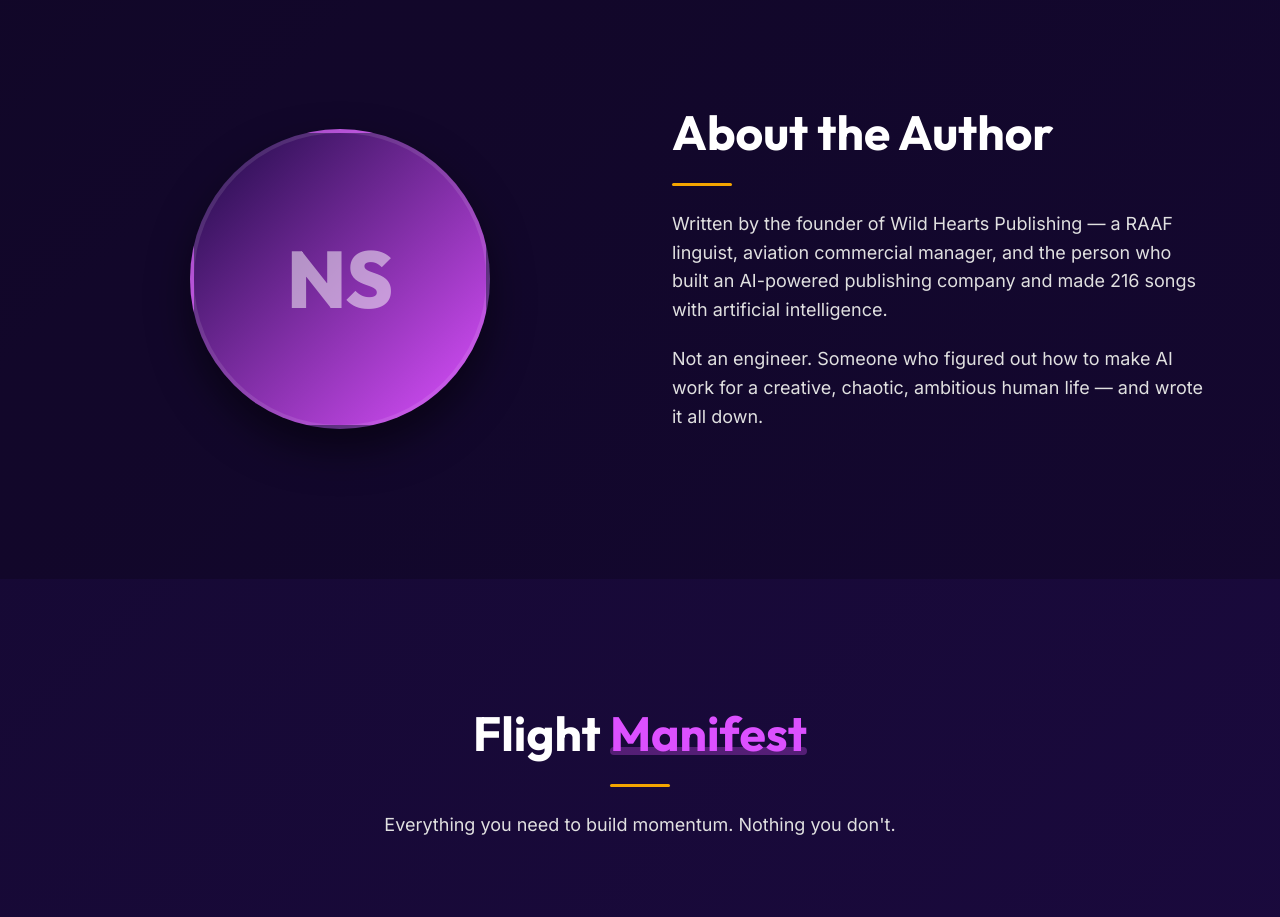
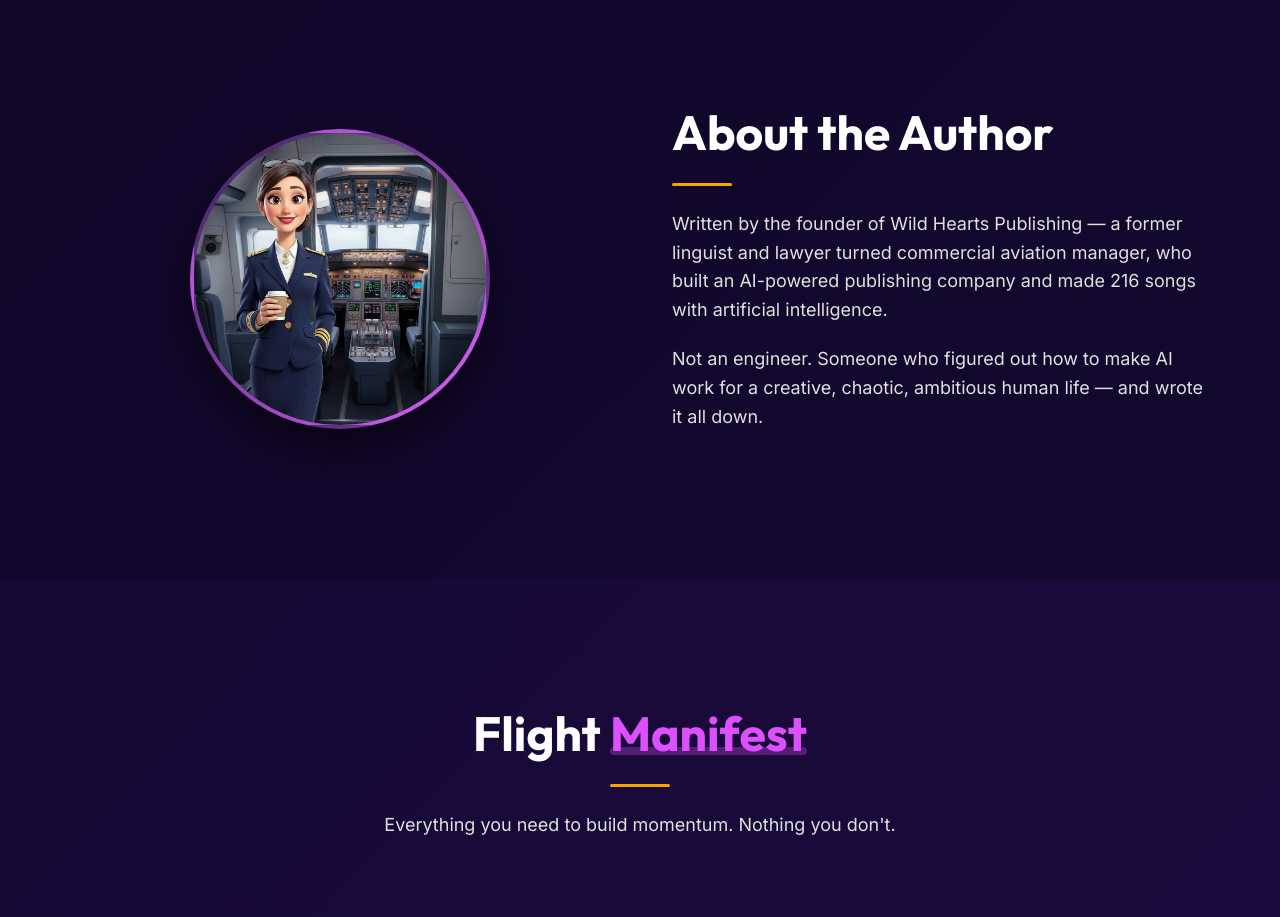
Before and after one commit to wild-hearts/cleared-for-takeoff, a plain HTML site: page index.html in a window 1280 px wide. Shown: the part 3920-4837 px from the top of the page. Drawn offline with Linux system fonts and the light colour scheme.

Commit message:
De-identify author bio and add Captain Naomi portrait

```diff
--- a/index.html
+++ b/index.html
@@ -215,14 +215,15 @@
             <div class="grid-2">
                 <div class="author-visual slide-in-left">
                     <div class="author-image-placeholder">
-                        <div class="author-initials">NS</div>
+                        <img src="assets/crew/captain-naomi.png?v=3" alt="Naomi Shiels" class="author-image">
                     </div>
                 </div>
                 <div class="author-text slide-in-right">
                     <h2>About the Author</h2>
                     <div class="rule-gold"></div>
-                    <p>Written by the founder of Wild Hearts Publishing — a RAAF linguist, aviation commercial manager,
-                        and the person who built an AI-powered publishing company and made 216 songs with artificial
+                    <p>Written by the founder of Wild Hearts Publishing — a former linguist and lawyer turned commercial
+                        aviation manager,
+                        who built an AI-powered publishing company and made 216 songs with artificial
                         intelligence.</p>
                     <p>Not an engineer. Someone who figured out how to make AI work for a creative, chaotic, ambitious
                         human life — and wrote it all down.</p>
--- a/styles.css
+++ b/styles.css
@@ -597,6 +597,13 @@ section {
     opacity: 0.5;
 }
 
+.author-image {
+    width: 100%;
+    height: 100%;
+    object-fit: cover;
+    border-radius: 50%;
+}
+
 .author-text h2 {
     font-size: 3rem;
     margin-bottom: 0.5rem;
```
